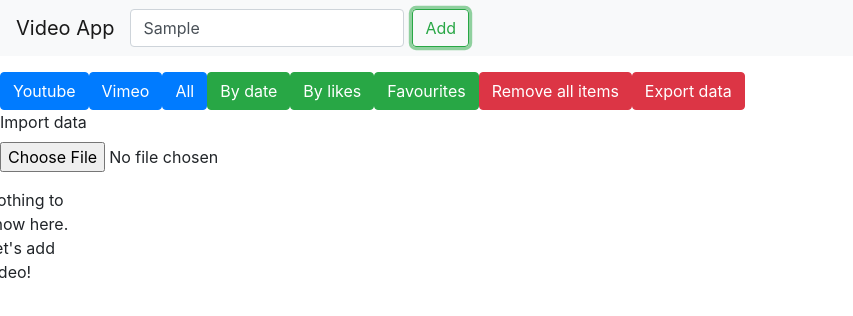
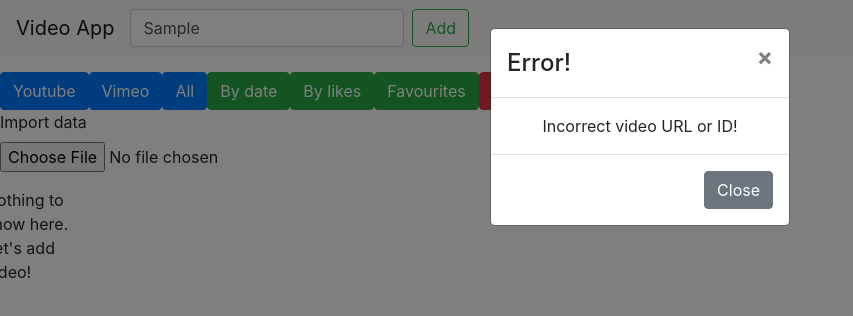
Before and after one commit to PatrykJamroz/video-app, a React (Create React App) app: page / in a window 1280 px wide. Both pictures are taken after typing "Sample" into the empty fields and a click on the button "Add". Shown: the top 316 px of the page, without its empty margins (0-853 px from the left). Built offline with nearby package versions, Linux system fonts and the light colour scheme.

Commit message:
added wrong url/id error modal. app not crashes due to it

```diff
--- a/src/App.js
+++ b/src/App.js
@@ -19,10 +19,12 @@ function App() {
     deleteAllData,
     exportToJsonFile,
     handleJsonImport,
-    handleModalClose,
-    handleModalShow,
-    showModal,
+    handleVideoModalClose,
+    handleVideoModalShow,
+    showVideoModal,
     modalData,
+    showWrongUrlModal,
+    handleWrongUrlModalClose,
   } = useContext(Context);
 
   return (
@@ -50,8 +52,8 @@ function App() {
         Export data
       </Button>
       <Modal
-        show={showModal}
-        onHide={handleModalClose}
+        show={showVideoModal}
+        onHide={handleVideoModalClose}
         backdrop="static"
         keyboard={true}
         size="lg"
@@ -70,7 +72,25 @@ function App() {
           ></iframe>
         </Modal.Body>
         <Modal.Footer>
-          <Button variant="secondary" onClick={handleModalClose}>
+          <Button variant="secondary" onClick={handleVideoModalClose}>
+            Close
+          </Button>
+        </Modal.Footer>
+      </Modal>
+      <Modal
+        show={showWrongUrlModal}
+        onHide={handleWrongUrlModalClose}
+        backdrop="static"
+        keyboard={true}
+        size="sm"
+        align="center"
+      >
+        <Modal.Header closeButton>
+          <Modal.Title>Error!</Modal.Title>
+        </Modal.Header>
+        <Modal.Body>Incorrect video URL or ID!</Modal.Body>
+        <Modal.Footer>
+          <Button variant="secondary" onClick={handleWrongUrlModalClose}>
             Close
           </Button>
         </Modal.Footer>
@@ -97,7 +117,7 @@ function App() {
                 <Card.Img
                   variant="top"
                   src={item.thumbnail}
-                  onClick={(e) => handleModalShow(item)}
+                  onClick={(e) => handleVideoModalShow(item)}
                 />
                 <Card.Body>
                   <Card.Title>{item.name}</Card.Title>
--- a/src/Context.js
+++ b/src/Context.js
@@ -17,8 +17,9 @@ function ContextProvider({ children }) {
   const [filterType, setFilterType] = useState("");
   const [videoSources, setVideoSources] = useState([""]);
   const [wasSortedBy, setWasSortedBy] = useState(false);
-  const [showModal, setShowModal] = useState(false);
+  const [showVideoModal, setShowVideoModal] = useState(false);
   const [modalData, setModalData] = useState({});
+  const [showWrongUrlModal, setShowWrongUrlModal] = useState(false);
 
   const createModalSrc = (videoItem) => {
     if (checkVideoSource(videoItem.id) === "youtube") {
@@ -34,11 +35,15 @@ function ContextProvider({ children }) {
     }
   };
 
-  const handleModalShow = (videoID) => {
+  const handleVideoModalShow = (videoID) => {
     createModalSrc(videoID);
-    setShowModal(true);
+    setShowVideoModal(true);
   };
-  const handleModalClose = () => setShowModal(false);
+  const handleVideoModalClose = () => setShowVideoModal(false);
+
+  const handleWrongUrlModalShow = () => setShowWrongUrlModal(true);
+
+  const handleWrongUrlModalClose = () => setShowWrongUrlModal(false);
 
   const handleInputURLChange = (e) => {
     setInputURL(e.currentTarget.value);
@@ -54,7 +59,7 @@ function ContextProvider({ children }) {
     } else if (source === "vimeo") {
       handleVimeoVideo(inputURL);
     } else {
-      console.log("Incorrect URL! - handleVideoAdd");
+      handleWrongUrlModalShow();
     }
   };
 
@@ -63,8 +68,6 @@ function ContextProvider({ children }) {
       return "youtube";
     } else if (inputURL.includes("vimeo") || inputURL.length === 9) {
       return "vimeo";
-    } else {
-      console.log("incorrect URL!");
     }
   };
 
@@ -89,6 +92,9 @@ function ContextProvider({ children }) {
 
   const fetchYouTubeData = async (videoID) => {
     const data = await youtubeApi(videoID);
+    if (data.items.length === 0) {
+      handleWrongUrlModalShow();
+    } else {
       setVideoData((state) => [
         ...state,
         {
@@ -105,6 +111,7 @@ function ContextProvider({ children }) {
         },
       ]);
       setInputURL("");
+    }
   };
 
   const handleYouTubeVideo = (inputURL) => {
@@ -128,6 +135,10 @@ function ContextProvider({ children }) {
 
   const fetchVimeoData = async (videoID) => {
     const data = await vimeoApi(videoID);
+
+    if (data.hasOwnProperty("error")) {
+      handleWrongUrlModalShow();
+    } else {
       setVideoData((state) => [
         ...state,
         {
@@ -145,6 +156,7 @@ function ContextProvider({ children }) {
         },
       ]);
       setInputURL("");
+    }
   };
 
   const handleVimeoVideo = (inputURL) => {
@@ -243,10 +255,13 @@ function ContextProvider({ children }) {
         deleteAllData,
         exportToJsonFile,
         handleJsonImport,
-        handleModalClose,
-        handleModalShow,
-        showModal,
+        handleVideoModalClose,
+        handleVideoModalShow,
+        showVideoModal,
         modalData,
+        showWrongUrlModal,
+        handleWrongUrlModalShow,
+        handleWrongUrlModalClose,
       }}
     >
       {children}
```
Lines whose indentation alone changed are shown as unchanged.
